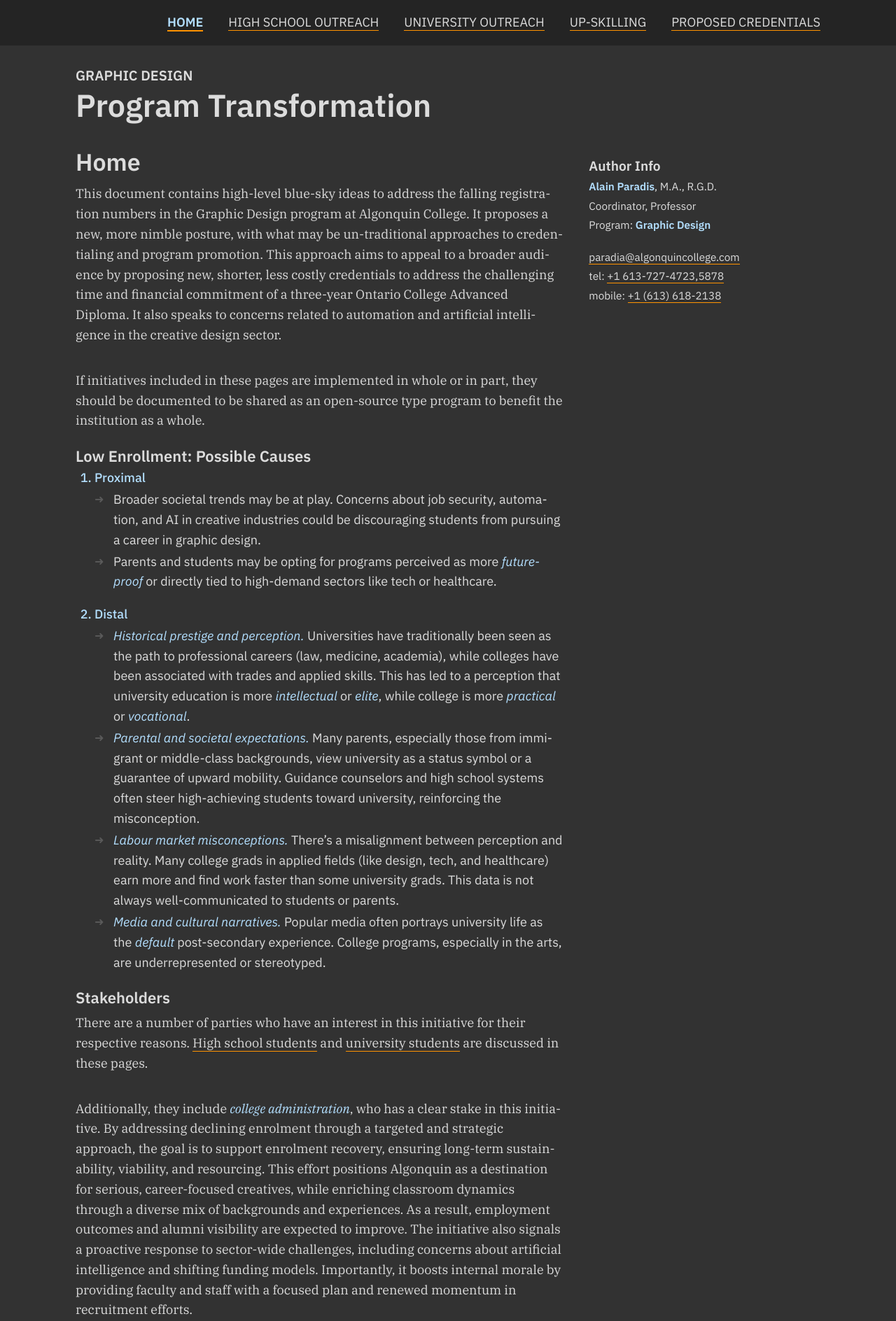
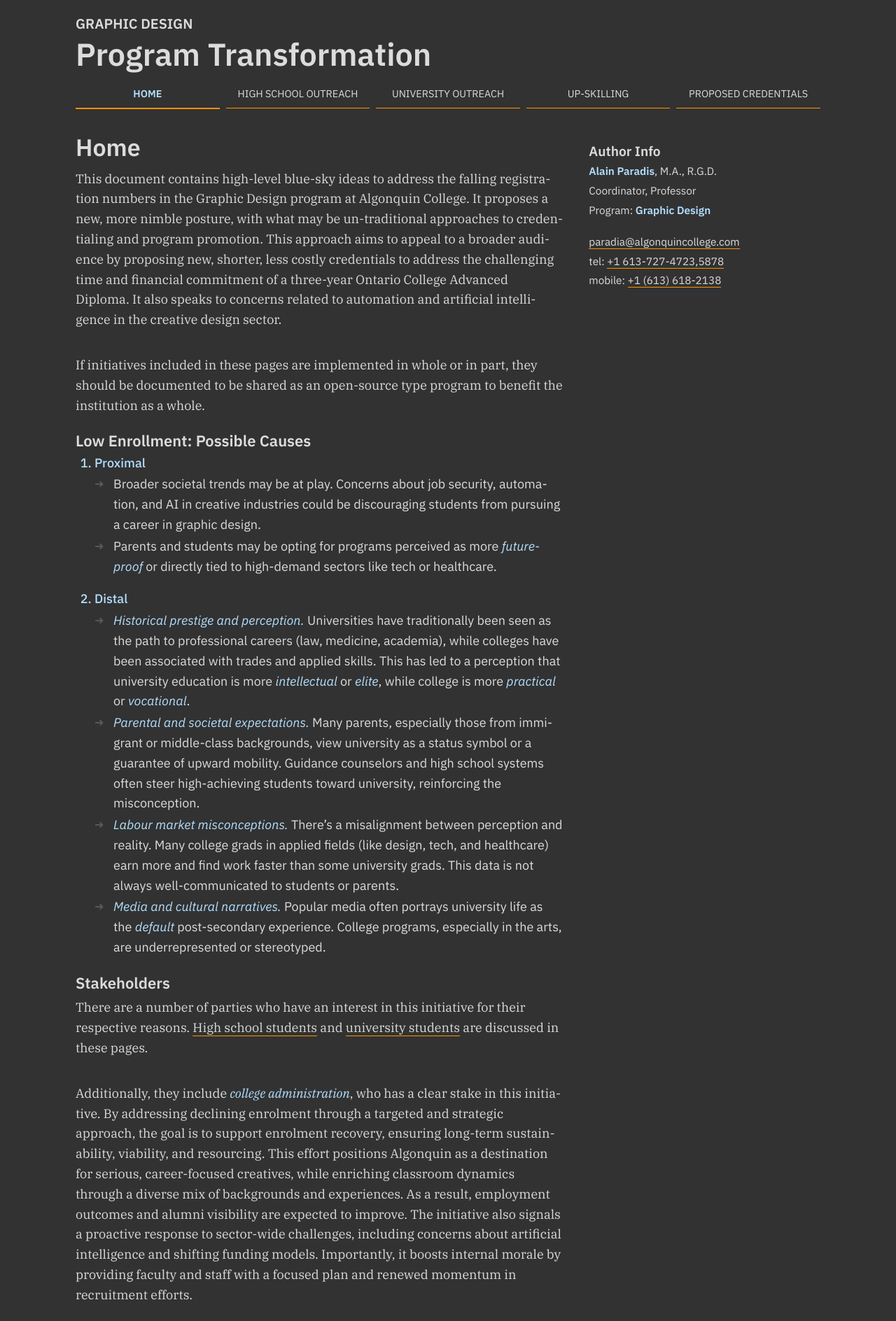
Before and after one commit to AlainParadis/program-transformation, a Jekyll site: the page built from index.md, in a window 1280 px wide. Shown: the top 1888 px of the page at 70% size. Built offline with Jekyll 4.4.1, drawn with Linux system fonts in a browser that asks for light colours.

Commit message:
lots of nav menu design
no success yet

```diff
--- a/404.html
+++ b/404.html
@@ -1,6 +1,7 @@
 ---
 permalink: /404.html
-layout: page
+layout: default
+title: 404
 ---
 
 <style type="text/css" media="screen">
--- a/_includes/nav.html
+++ b/_includes/nav.html
@@ -2,9 +2,11 @@
 	<div class="nav-inner">
 		{% assign current_url = page.url %}
 		<ul>
-			{% assign sorted_pages = site.pages | sort: "order" %} {% for p in sorted_pages %}
+			{% assign sorted_pages = site.pages | sort: "order" %}
+			    {% for p in sorted_pages %}
+			        {% if p.path contains '.md' %}
 			<li> <a href="{{ site.baseurl }}{{ p.url }}" class="{% if p.url == current_url %}current{% endif %}">{{ p.title }}</a> </li>
-			{% endfor %}
+			{% endif %} {% endfor %}
 		</ul>
 	</div>
 </nav>
--- a/css/styles.css
+++ b/css/styles.css
@@ -71,8 +71,9 @@ nav
 {
 	font-family: var(--sans);
 	grid-area: nav;
+	margin: 0 1rem 0 1rem;
 	padding: 0;
-	width: 100%;
+	max-width: 100%;
 }
 
 aside
@@ -88,47 +89,6 @@ main
 {
 	grid-area: main;
 	margin: 0 1rem;
-}
-
-/* * * * * * * * * *  NAV LAYOUT * * * * * * * * */
-.nav-inner
-{
-	margin-left: auto;
-	margin-right: auto;
-	max-width: 1100px;
-}
-
-nav ul
-{
-	list-style: none;
-	list-style-type: none;
-	display: flex;
-	flex-direction: column;
-	align-items: center;
-	margin: 0;
-	padding: 0.5rem 1rem;
-}
-
-nav ul li
-{
-	width: 100%;
-	text-align: center;
-	padding: 0.5rem 0;
-	margin-top: 0.5rem;
-}
-
-nav ul li::before
-{
-	content: none;
-	/* disables the pseudo-element bullet */
-}
-
-nav ul li a
-{
-	color: #FF2F92;
-	font-size: 1rem;
-	text-decoration: none;
-	text-transform: uppercase;
 }
 
 /* * * * * * * * * * * * TYPOGRAPHY * * * * * * * *  * * * */
@@ -149,7 +109,7 @@ header h3
 h1, h2, h3, h4, h5, h6
 {
 	font-family: "IBM Plex Sans", sans-serif;
-	font-size: clamp(1.1rem, 2vw, 2.5rem);
+	font-size: (1.1rem, 2vw, 2.5rem);
 	font-style: normal;
 }
 
@@ -228,6 +188,14 @@ a:hover
 	border-bottom: 1px solid var(--orange50);
 }
 
+a.current
+{
+	font-style: normal;
+	font-weight: 600;
+	color: var(--blue-light);
+	border-bottom: 2px solid var(--orange);
+}
+
 p
 {
 	margin-bottom: 2.0rem;
@@ -235,6 +203,42 @@ p
 }
 
 .text-small { font-size: .8rem; }
+
+/* * * * * * * * * *  NAV LAYOUT * * * * * * * * */
+.nav-inner
+{
+	margin-left: auto;
+	margin-right: auto;
+	max-width: 68.75rem;
+}
+
+nav ul
+{
+	list-style: none;
+	margin: 0;
+	padding: 0;
+	display: flex;
+	flex-wrap: wrap;
+	justify-content: center;
+	gap: 0.5rem;
+}
+
+nav ul li
+{
+	text-align: center;
+	flex: 1 1 10rem;
+	border: 0;
+	border-bottom: 0;
+}
+
+nav ul li a {
+	border-bottom: 1px solid var(--orange);
+	font-size: clamp(.8rem, 1vw, 1.25rem);
+	text-decoration: none;
+	text-transform: uppercase;
+	display: block;
+	padding: 0.5rem 0;
+}
 
 /* * * * * * * * * * * * * LISTS * * * * * * * * * * * * * */
 main ul, ol
@@ -299,7 +303,6 @@ aside ul, footer ul
 footer ul.contact { columns: 1; }
 aside ul li { line-height: 180%; }
 aside ul li.aside-spacer { margin-top: 1rem; }
-
 
 dt
 {
@@ -389,14 +392,6 @@ blockquote
 }
 
 p + blockquote { margin-bottom: 2rem; }
-
-a.current
-{
-	font-style: normal;
-	font-weight: 600;
-	color: var(--blue-light);
-	border-bottom: 2px solid var(--orange);
-}
 
 aside
 {
@@ -515,12 +510,12 @@ strong, bold, .bold
 	cursor: pointer;
 }
 
-@media only screen and (min-width: 60em) /* 960px, the largest screen */
+@media only screen and (min-width: 45rem)
 {
 	#container
 	{
 		display: grid;
-		grid-template-areas: "nav nav" "header header" "main aside" "footer footer";
+		grid-template-areas: "header header" "nav nav" "main aside" "footer footer";
 		grid-template-columns: 2fr 1fr;
 	}
 
@@ -528,48 +523,6 @@ strong, bold, .bold
 	main { grid-area: main; }
 	aside { grid-area: aside; }
 	footer { grid-area: footer; }
-
-	nav
-	{
-		font-style: normal;
-		grid-area: nav;
-		font-size: 1rem;
-		background-color: var(--dark);
-		width: 100vw;
-		position: relative;
-		left: 50%;
-		right: 50%;
-		margin-left: -50vw;
-		margin-right: -50vw;
-	}
-
-	.nav-inner
-	{
-		margin: 0 auto;
-		width: 1100px;
-	}
-
-	nav ul
-	{
-		list-style-type: none;
-		display: flex;
-		flex-direction: row;
-		justify-content: flex-end;
-		flex-wrap: wrap;
-		margin: 0;
-		padding: 0.5rem 0;
-	}
-
-	nav ul li
-	{
-		width: auto;
-		padding: 0.5rem 1rem;
-		margin-top: 0;
-	}
-
-	nav ul li a { font-size: 1rem; }
-
-	h1 { font-size: 2rem; }
 	aside h3 { margin-top: 2rem; }
 
 	.columns
@@ -597,7 +550,5 @@ strong, bold, .bold
 		margin-right: auto;
 		max-width: 1100px;
 	}
-
-	.footer-inner { }
 	footer ul.contact { columns: 2 8rem; }
 }
```
